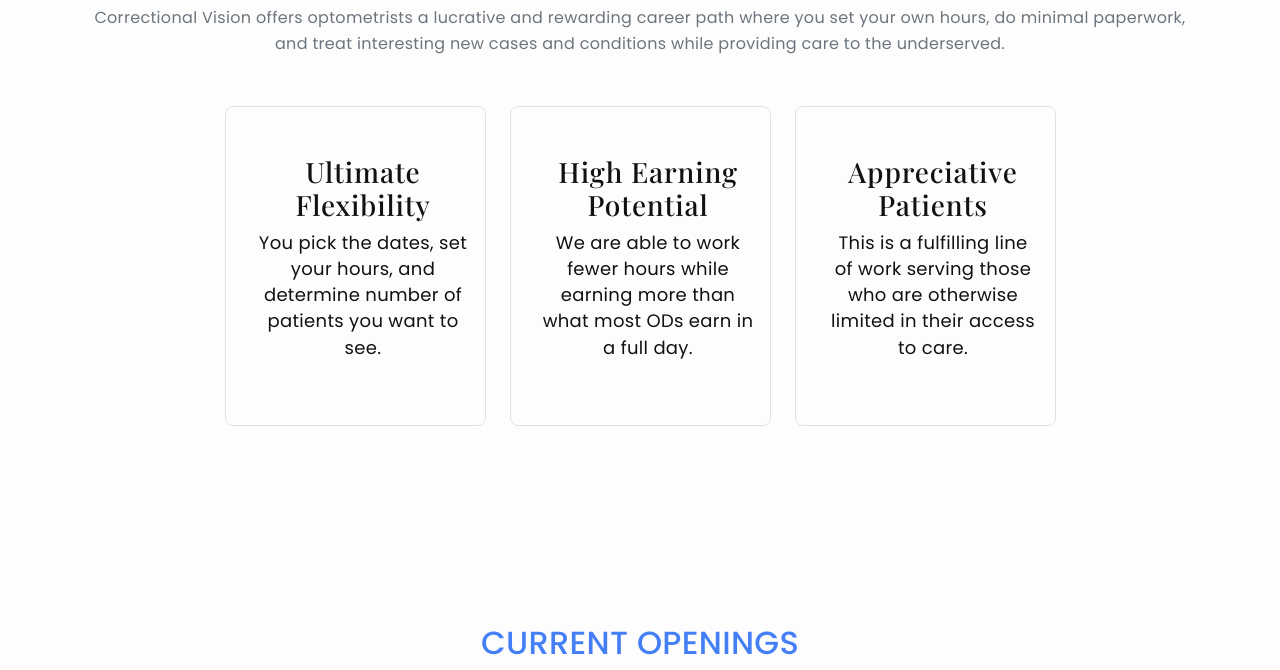
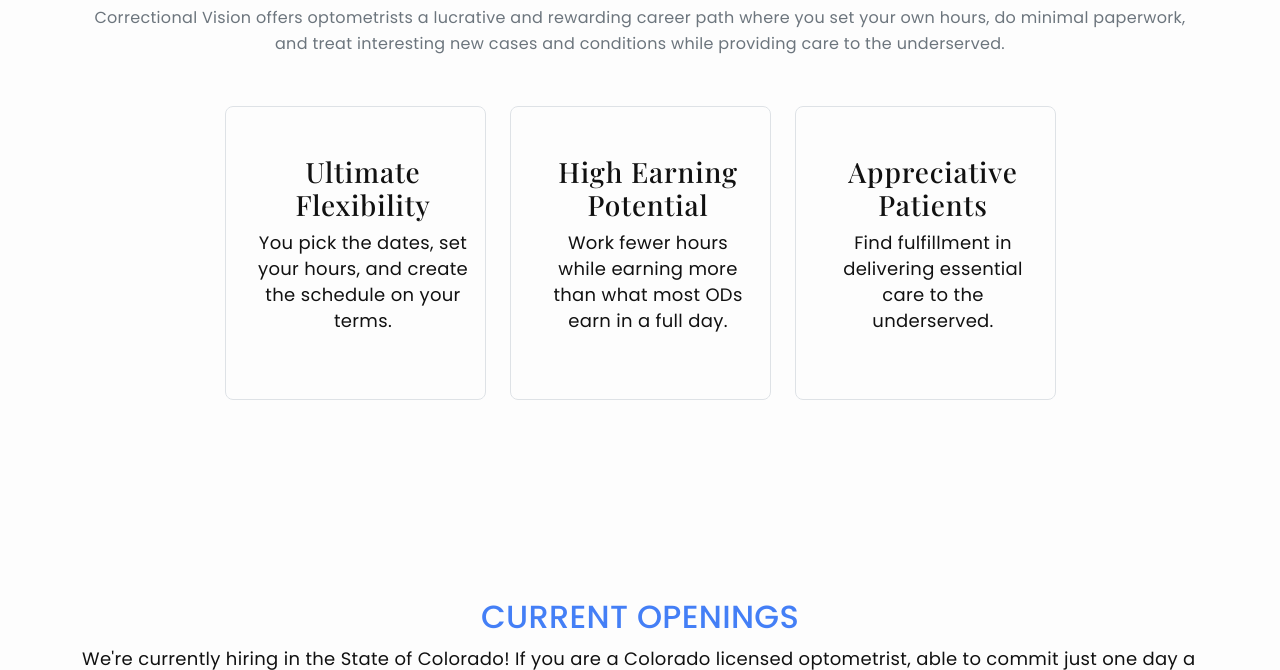
Before and after one commit to visiondoc/correctionalvision, a plain HTML site: page career.html in a window 1280 px wide. Shown: the part 890-1560 px from the top of the page. Drawn offline with nearby package versions, Linux system fonts and the light colour scheme; a script that the page names is missing; a web font is replaced by a local one.

Commit message:
Update career.html

```diff
--- a/career.html
+++ b/career.html
@@ -249,7 +249,7 @@
         <div class="icon-box p-5 text-center border py-lg-7 px-3 rounded-3">
           <div class="icon-box-content ps-3">
             <h4 class="display-6 fs-3 fw-medium text-capitalize">Ultimate Flexibility</h4>
-            <p>You pick the dates, set your hours, and determine number of patients you want to see.</p>
+            <p>You pick the dates, set your hours, and create the schedule on your terms.</p>
           </div>
         </div>
       </div>
@@ -257,7 +257,7 @@
                 <div class="icon-box p-5 text-center border py-lg-7 px-3 rounded-3">
           <div class="icon-box-content ps-3">
             <h4 class="display-6 fs-3 fw-medium text-capitalize">High Earning Potential</h4>
-            <p>We are able to work fewer hours while earning more than what most ODs earn in a full day.</p>
+            <p>Work fewer hours while earning more than what most ODs earn in a full day.</p>
           </div>
         </div>
       </div>
@@ -265,7 +265,7 @@
         <div class="icon-box p-5 text-center border py-lg-7 px-3 rounded-3">
           <div class="icon-box-content ps-3">
             <h4 class="display-6 fs-3 fw-medium text-capitalize">Appreciative Patients</h4>
-            <p>This is a fulfilling line of work serving those who are otherwise limited in their access to care.
+            <p>Find fulfillment in delivering essential care to the underserved.
             </p>
           </div>
         </div>
```
